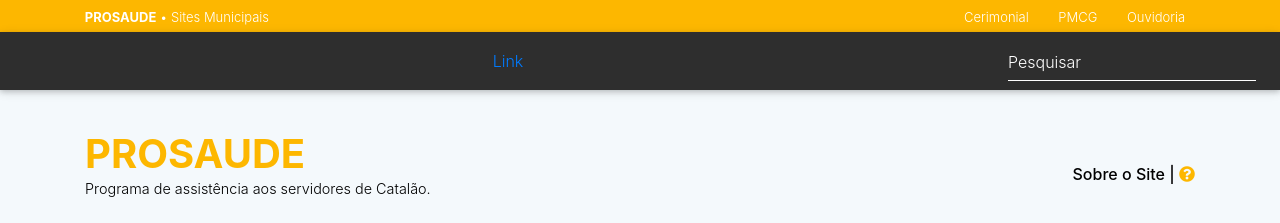
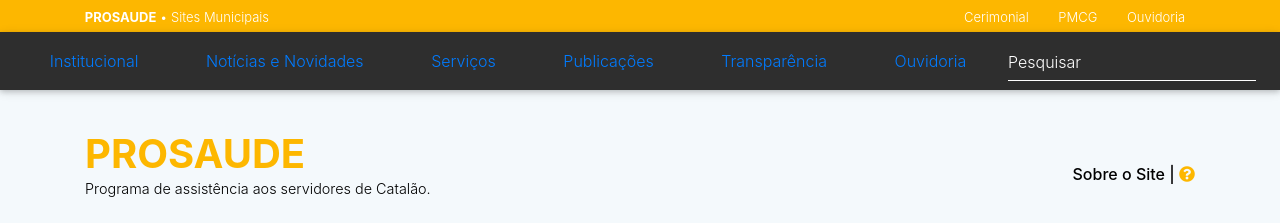
Before and after one commit to jack970/prosaude, a Gatsby site: page /sobre in a window 1280 px wide. Shown: the top 223 px of the page. Built offline with nearby package versions, Linux system fonts and the light colour scheme; Gatsby itself is replaced by a stand-in of ours; some packages are replaced by stand-ins of ours.

Commit message:
add link in headers

```diff
--- a/gatsby-config.js
+++ b/gatsby-config.js
@@ -4,6 +4,32 @@
     description: `Programa de assistência aos servidores de Catalão.`,
     address: 'Travessa Píres de Matos, 50 - Amambai, Campo Grande - MS, Brasil CEP: 79005-060',
     author: `@gatsbyjs`,
+    menuHeader: [
+      {
+        link: '/institucional',
+        label: 'Institucional'
+      },
+      {
+        link: '/noticias',
+        label: 'Notícias e Novidades'
+      },
+      {
+        link: '/servicos',
+        label: 'Serviços'
+      },
+      {
+        link: '/publicacoes',
+        label: 'Publicações'
+      },
+      {
+        link: '/transparencia',
+        label: 'Transparência'
+      },
+      {
+        link: '/ouvidoria',
+        label: 'Ouvidoria'
+      },
+    ]
   },
   plugins: [
     `gatsby-plugin-react-helmet`,
--- a/src/components/NavBar/index.js
+++ b/src/components/NavBar/index.js
@@ -1,11 +1,24 @@
 import React, { useState } from "react";
 import {MDBNavbar, MDBNavbarNav, MDBNavItem, MDBNavbarToggler, MDBCollapse, MDBFormInline} from "mdbreact";
-import { Link } from 'gatsby'
+import { Link, useStaticQuery, graphql } from 'gatsby'
 
 const NavBar = () => {
-  const [isOpen, setIsOpen] = useState(false);
+  const { site } = useStaticQuery(graphql`
+    query SiteHeaderQuery {
+      site {
+        siteMetadata {
+          menuHeader {
+            link
+            label
+          }
+        }
+      }
+    }
+  `)
 
 
+  const menuLink = site.siteMetadata
+  const [isOpen, setIsOpen] = useState(false);
   const toggle = () => setIsOpen(!isOpen);
 
   return (
@@ -13,9 +26,11 @@
       <MDBNavbarToggler onClick={toggle} />
       <MDBCollapse id="navbarCollapse3" isOpen={isOpen} navbar>
         <MDBNavbarNav center='true'>
-          <MDBNavItem active>
-            <Link to='#!'>Link</Link>
-          </MDBNavItem>
+        { menuLink.menuHeader.map((menu) => (
+            <MDBNavItem>
+              <Link to={menu.link}>{menu.label}</Link>
+            </MDBNavItem>
+          ))}
         </MDBNavbarNav>
         <MDBNavbarNav right>
           <MDBNavItem>
```
